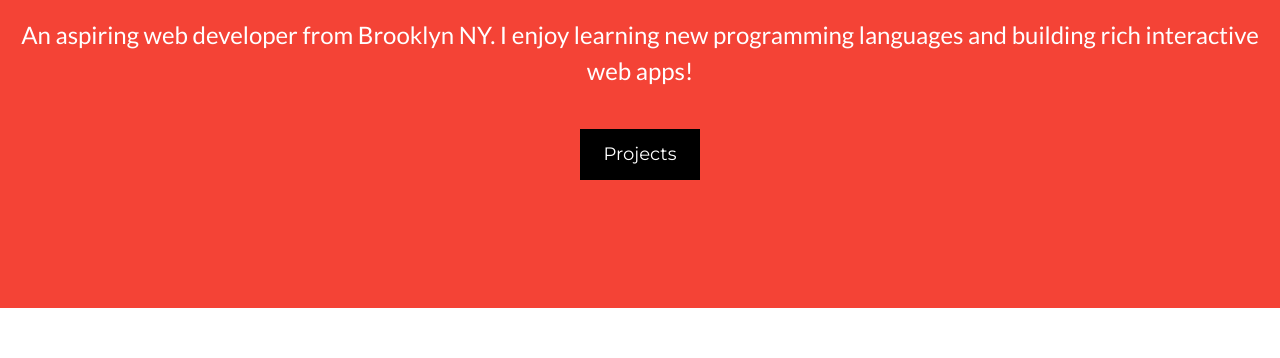
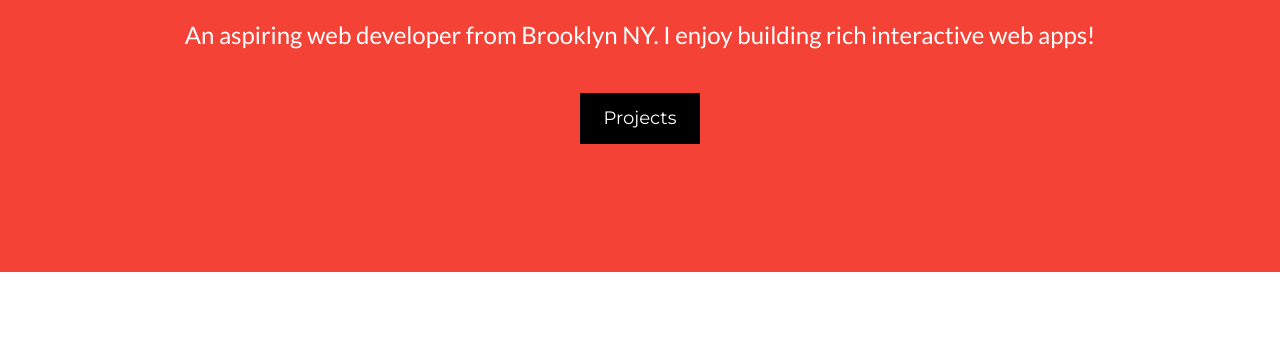
Before and after one commit to wyu6609/my-website, a plain HTML site: page index.html in a window 1280 px wide. Shown: the part 247-605 px from the top of the page. Drawn offline with nearby package versions, Linux system fonts and the light colour scheme.

Commit message:
Update index.html

```diff
--- a/index.html
+++ b/index.html
@@ -79,7 +79,7 @@
     <!-- Header -->
     <header id = "home" class="w3-container w3-red w3-center" style="padding: 128px 16px">
       <h1 class="w3-margin w3-jumbo">William Yu</h1>
-      <p class="w3-xlarge"> An aspiring web developer from Brooklyn NY. I enjoy learning new programming languages and building rich interactive web apps!</p>
+      <p class="w3-xlarge"> An aspiring web developer from Brooklyn NY. I enjoy building rich interactive web apps!</p>
       <button
         class="w3-button w3-black w3-padding-large w3-large w3-margin-top"
       >
```
